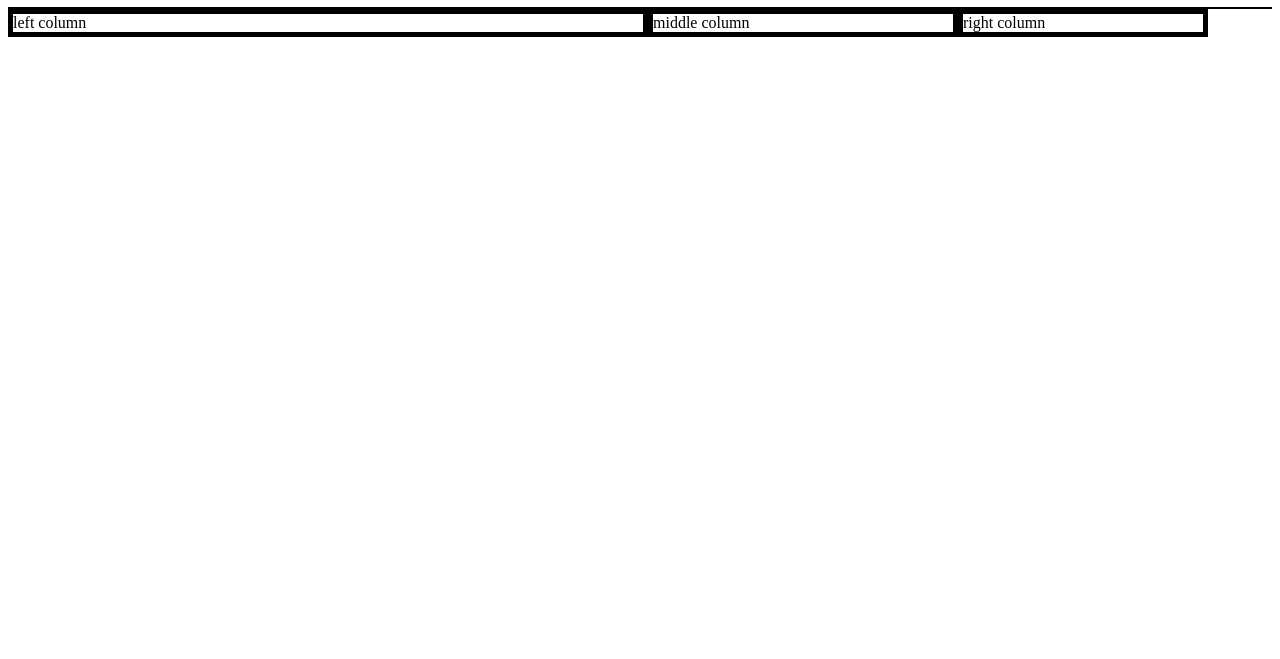
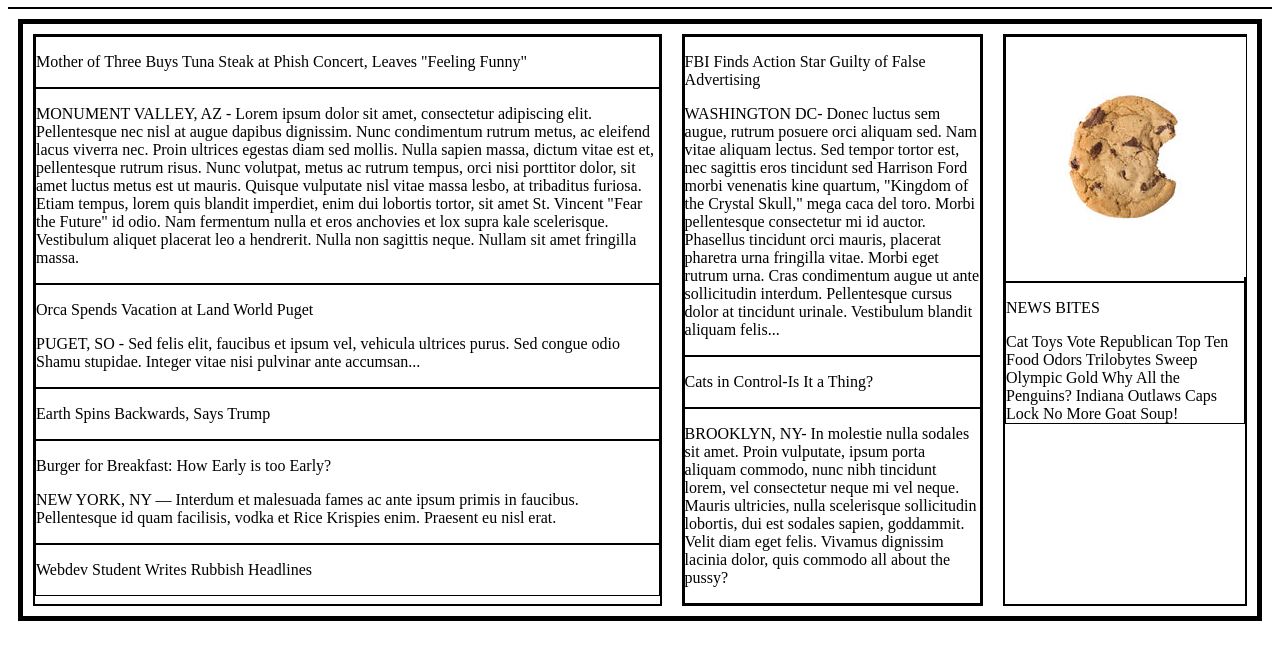
Before and after one commit to eluhnabroad/mytimes, a plain HTML site: page index.html in a window 1280 px wide. Shown: the part 81-740 px from the top of the page. Drawn offline with Linux system fonts and the light colour scheme.

Commit message:
Added text and basic layout.

```diff
--- a/index.html
+++ b/index.html
@@ -20,15 +20,94 @@
         </ul>
       </nav>
     </header>
-    <div id="container">
+    <div class="container">
       <div class="column left">
-        left column
+        <div id="l1" class="box">
+          <p>
+          Mother of Three Buys Tuna Steak at Phish Concert, Leaves "Feeling
+           Funny"
+          </p>
+        </div>
+        <div id-"l2" class="box">
+          <p>
+          MONUMENT VALLEY, AZ - Lorem ipsum dolor sit amet, consectetur
+           adipiscing elit. Pellentesque nec nisl at augue dapibus dignissim.
+           Nunc condimentum rutrum metus, ac eleifend lacus viverra nec. Proin
+           ultrices egestas diam sed mollis. Nulla sapien massa, dictum vitae
+           est et, pellentesque rutrum risus. Nunc volutpat, metus ac rutrum
+           tempus, orci nisi porttitor dolor, sit amet luctus metus est ut
+           mauris. Quisque vulputate nisl vitae massa lesbo, at tribaditus
+           furiosa. Etiam tempus, lorem quis blandit imperdiet, enim dui lobortis
+           tortor, sit amet St. Vincent "Fear the Future" id odio. Nam fermentum
+           nulla et eros anchovies et lox supra kale scelerisque. Vestibulum
+           aliquet placerat leo a hendrerit. Nulla non sagittis neque. Nullam sit
+           amet fringilla massa.
+          </p>
+        </div>
+        <div id="l3" class="box">
+          <p>Orca Spends Vacation at Land World Puget</p>
+          <p>
+          PUGET, SO - Sed felis elit, faucibus et ipsum vel, vehicula ultrices
+          purus. Sed congue odio Shamu stupidae. Integer vitae nisi pulvinar ante
+          accumsan...
+          </p>
+        </div>
+        <div id="l4" class="box">
+          <p>Earth Spins Backwards, Says Trump</p>
+        </div>
+        <div id="l5" class="box">
+          <p>Burger for Breakfast: How Early is too Early?</p>
+          <p>
+          NEW YORK, NY — Interdum et malesuada fames ac ante ipsum primis in
+           faucibus. Pellentesque id quam facilisis, vodka et Rice Krispies enim.
+           Praesent eu nisl erat.
+          </p>
+        </div>
+        <div id="l6" class="box">
+          <p>Webdev Student Writes Rubbish Headlines</p>
+        </div>
       </div>  <!-- left -->
       <div class="column middle">
-        middle column
+        <div id="m1" class="box">
+          <p>FBI Finds Action Star Guilty of False Advertising</p>
+          <p>
+          WASHINGTON DC- Donec luctus sem augue, rutrum posuere orci aliquam
+           sed. Nam vitae aliquam lectus. Sed tempor tortor est, nec sagittis
+           eros tincidunt sed Harrison Ford morbi venenatis kine quartum,
+           "Kingdom of the Crystal Skull," mega caca del toro. Morbi pellentesque
+           consectetur mi id auctor. Phasellus tincidunt orci mauris, placerat
+           pharetra urna fringilla vitae. Morbi eget rutrum urna. Cras
+           condimentum augue ut ante sollicitudin interdum. Pellentesque cursus
+           dolor at tincidunt urinale. Vestibulum blandit aliquam felis...
+          </p>
+        </div>
+        <div id="m2" class="box">
+          <p>Cats in Control-Is It a Thing?</p>
+        </div>
+        <div id="m3" class="box">
+          <p>
+          BROOKLYN, NY- In molestie nulla sodales sit amet. Proin vulputate,
+           ipsum porta aliquam commodo, nunc nibh tincidunt lorem, vel
+           consectetur neque mi vel neque. Mauris ultricies, nulla scelerisque
+           sollicitudin lobortis, dui est sodales sapien, goddammit. Velit diam
+           eget felis. Vivamus dignissim lacinia dolor, quis commodo all about
+           the pussy?
+          </p>
+        </div>
       </div>  <!-- middle -->
       <div class="column right">
-        right column
+        <div id="r1" class="box">
+          <img src="./resources/img-news-bite.png" alt="cookie"/>
+        </div>
+        <div id="r2" class="box">
+          <p>NEWS BITES</p>
+          Cat Toys Vote Republican
+          Top Ten Food Odors
+          Trilobytes Sweep Olympic Gold
+          Why All the Penguins?
+          Indiana Outlaws Caps Lock
+          No More Goat Soup!
+        </div>
       <div>  <!-- right -->
     </div>  <!-- container -->
   </body>
--- a/resources/css/style.css
+++ b/resources/css/style.css
@@ -36,27 +36,34 @@ ul {
   margin: auto 5px;
 }
 
+.box {
+  border: 1px solid black;
+}
+
+.column {
+  border: 2px solid black;
+  display: flex;
+    flex-direction: column;
+  margin: 10px;
+}
 
 .column.left {
-  border: 5px solid black;
-  display: flex;
   width: 630px;
 }
 
 .column.middle {
-  border: 5px solid black;
-  display: flex;
   width: 300px;
 }
 
 .column.right {
-  border: 5px solid black;
-  display: flex;
   width: 240px;
 }
 
-#container {
+.container {
+  border: 5px solid black;
   display: flex;
+    justify-content: center;
+  margin: 10px;
 }
 
 #logo {
```
Also changed, not shown: resources/text.txt.
